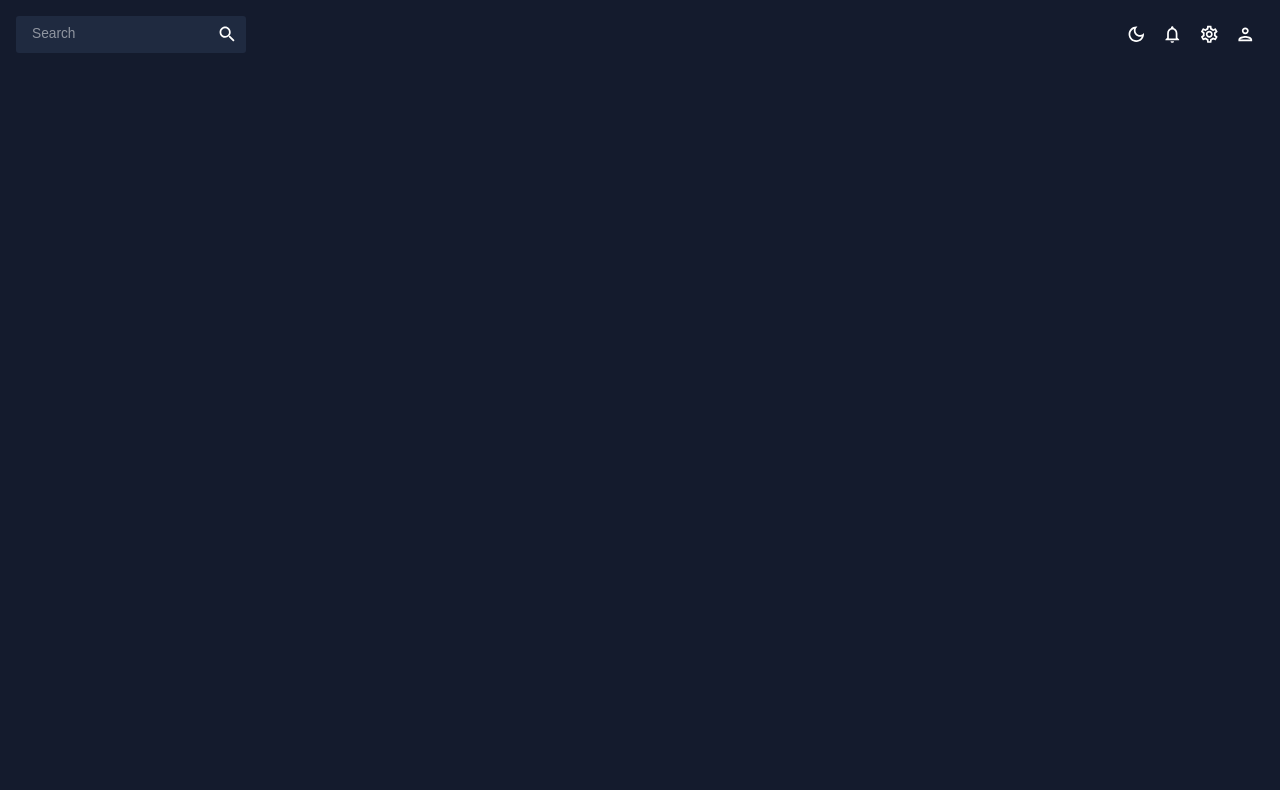
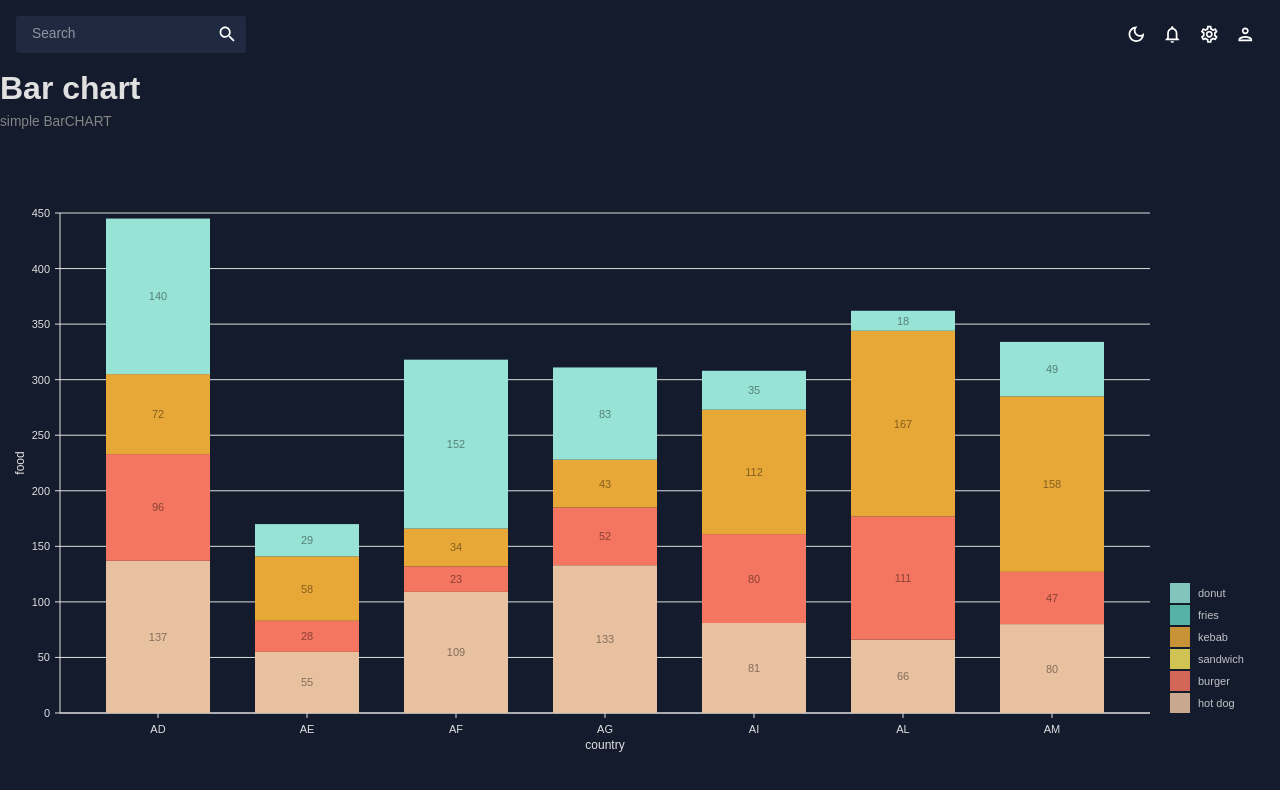
Before and after one commit to danielandersonBC96/project-full--stack-, a React (Create React App) app: page /Bar in a window 1280 px wide. Before the commit this address had no page. Shown: the top 790 px of the page. Built offline with nearby package versions, Linux system fonts and the light colour scheme.

Commit message:
Barchat atualization  modifie code finish bug

```diff
--- a/src/App.js
+++ b/src/App.js
@@ -31,7 +31,7 @@ function App () {
                          <Route path="/Form" element={<Form/>}/>
                          <Route path='/Calendar'  element={<CalendarDash/>}/>
                          <Route  path="/Faq" element={<FaqDash/>}/>
-                         <Route path='/Bar ' element={<Bar/>}/>
+                         <Route path='/Bar' element={<Bar/>}/>
                      </Routes>
             </main>
 
--- a/src/Components/Header/BarChart.jsx
+++ b/src/Components/Header/BarChart.jsx
@@ -1,23 +1,23 @@
 
 import { useTheme } from '@emotion/react'
 import { ResponsiveBar } from '@nivo/bar'
-import {  tokens } from '../../Scenes/Theme';
 import { mockBarData as data } from '../../Data/mockData';
 
+import { tokens } from "../../Scenes/Theme";
 
 
 const  Barchat = () => {
+    const theme = useTheme();
+    const colors = tokens(theme.palette.mode);
 
-    const theme = useTheme();
-    const colors = tokens (theme.palette.mode)
 
 return (
 
     < ResponsiveBar
 
 
-    data={data}
-    theme={{
+       data={data}
+       theme={{
         axis:{
             domain: {
                 line: {
@@ -163,11 +163,9 @@ return (
     role="application"
     ariaLabel="Nivo bar chart demo"
     barAriaLabel={function(e){return e.id+": "+e.formattedValue+" in country: "+e.indexValue}}
-/>
+    />
 
 
-)
-
-}
+)};
 
 export default Barchat;
--- a/src/Scenes/Bar/index.jsx
+++ b/src/Scenes/Bar/index.jsx
@@ -3,6 +3,9 @@ import Header from '../../Components/Header';
 import Barchat from '../../Components/Header/BarChart';
 
 const Bar = () => {
+
+    return (
+
         <Box>
           <Header title= ' Bar chart ' subtitle='simple BarCHART '/>
           <Box  height='75vh'>
@@ -10,6 +13,7 @@ const Bar = () => {
            </Box>
 
        </Box>
+    )
 
 
 
```
Lines whose indentation alone changed are shown as unchanged.
